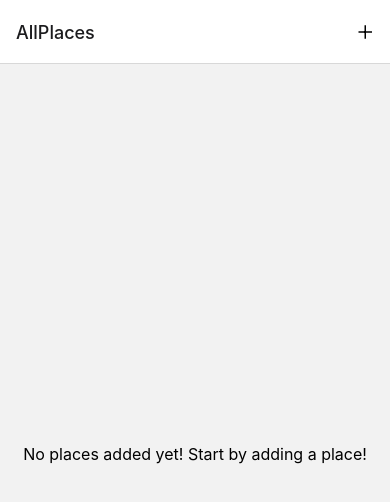
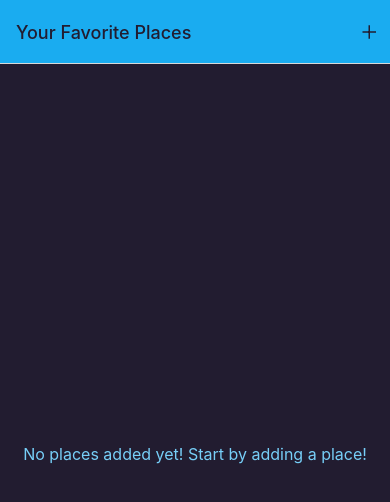
Before and after one commit to fmills89/moble-favorite-places, a React Native app: screen /AllPlaces in a window 390 px wide. Shown: the top 502 px of the page. Built offline with nearby package versions, Linux system fonts and the light colour scheme.

Commit message:
imported global colors - addl styling done

```diff
--- a/App.js
+++ b/App.js
@@ -6,6 +6,8 @@
 import AddPlace from './screens/AddPlace';
 import IconButton from './components/ui/IconButton';
 
+import { Colors } from './constants/colors';
+
 const Stack = createNativeStackNavigator();
 
 export default function App() {
@@ -13,11 +15,18 @@
     <>
       <StatusBar style="dark" />
       <NavigationContainer>
-        <Stack.Navigator>
+        <Stack.Navigator
+          screenOptions={{
+            headerStyle: { backgroundColor: Colors.primary500 },
+            headerTintColor: Colors.gray700,
+            contentStyle: { backgroundColor: Colors.gray700 },
+          }}
+        >
           <Stack.Screen
             name="AllPlaces"
             component={AllPlaces}
             options={({ navigation }) => ({
+              title: 'Your Favorite Places',
               headerRight: ({ tintColor }) => (
                 <IconButton
                   icon="add"
@@ -28,7 +37,13 @@
               ),
             })}
           />
-          <Stack.Screen name="AddPlace" component={AddPlace} />
+          <Stack.Screen
+            name="AddPlace"
+            component={AddPlace}
+            options={{
+              title: 'Add a New Place',
+            }}
+          />
         </Stack.Navigator>
       </NavigationContainer>
     </>
--- a/components/Places/PlacesList.js
+++ b/components/Places/PlacesList.js
@@ -1,5 +1,6 @@
 import { View, Text, FlatList, StyleSheet } from 'react-native';
 import PlaceItem from './PlaceItem';
+import { Colors } from '../../constants/colors';
 
 function PlacesList({ places }) {
   if (!places || places.length === 0) {
@@ -30,5 +31,6 @@
   },
   fallbackText: {
     fontSize: 16,
+    color: Colors.primary200,
   },
 });
--- a/components/ui/IconButton.js
+++ b/components/ui/IconButton.js
@@ -17,7 +17,6 @@
 const styles = StyleSheet.create({
   button: {
     padding: 8,
-    margin: 4,
     justifyContent: 'center',
     alignItems: 'center',
   },
--- /dev/null
+++ b/constants/colors.js
@@ -0,0 +1,11 @@
+export const Colors = {
+  primary50: '#cfeffd',
+  primary100: '#a0defb',
+  primary200: '#77cff8',
+  primary400: '#44bdf5',
+  primary500: '#1aacf0',
+  primary700: '#0570c9',
+  primary800: '#003b88',
+  accent500: '#e6b30b',
+  gray700: '#221c30',
+};
```
